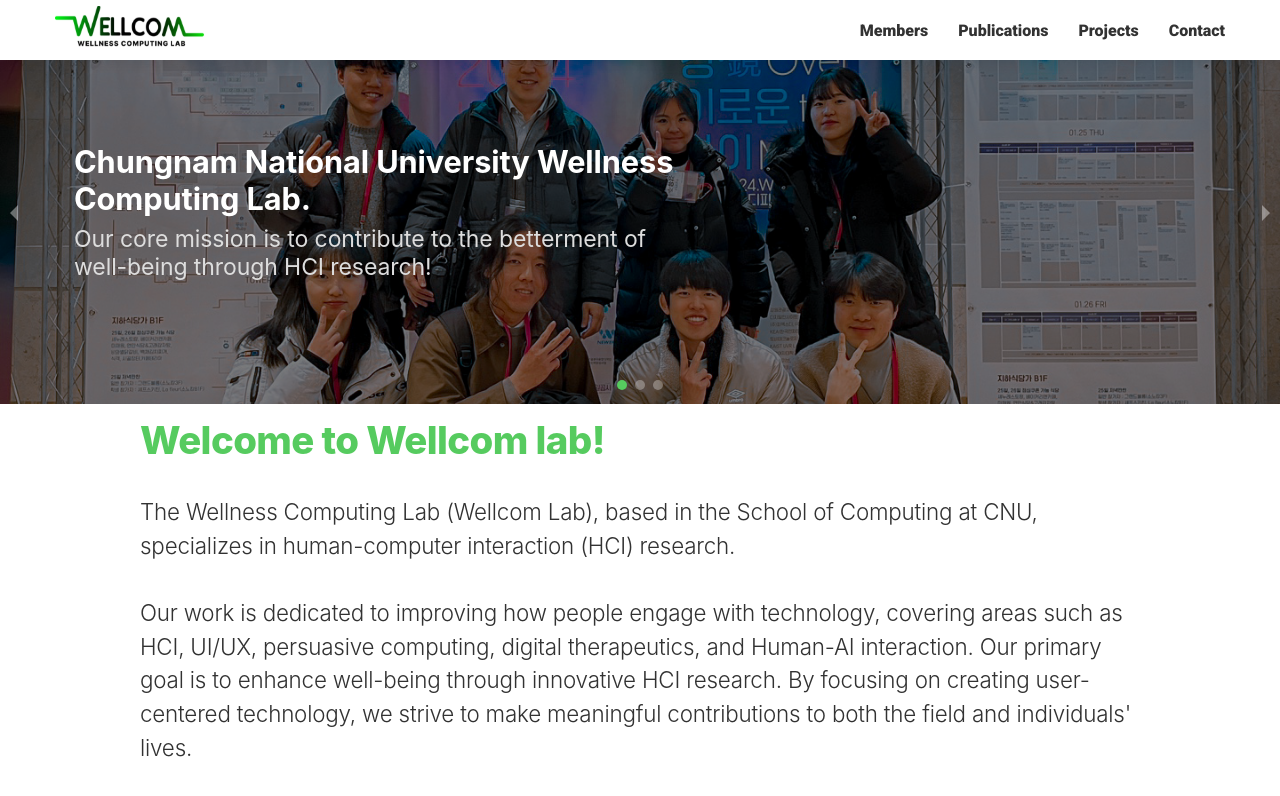
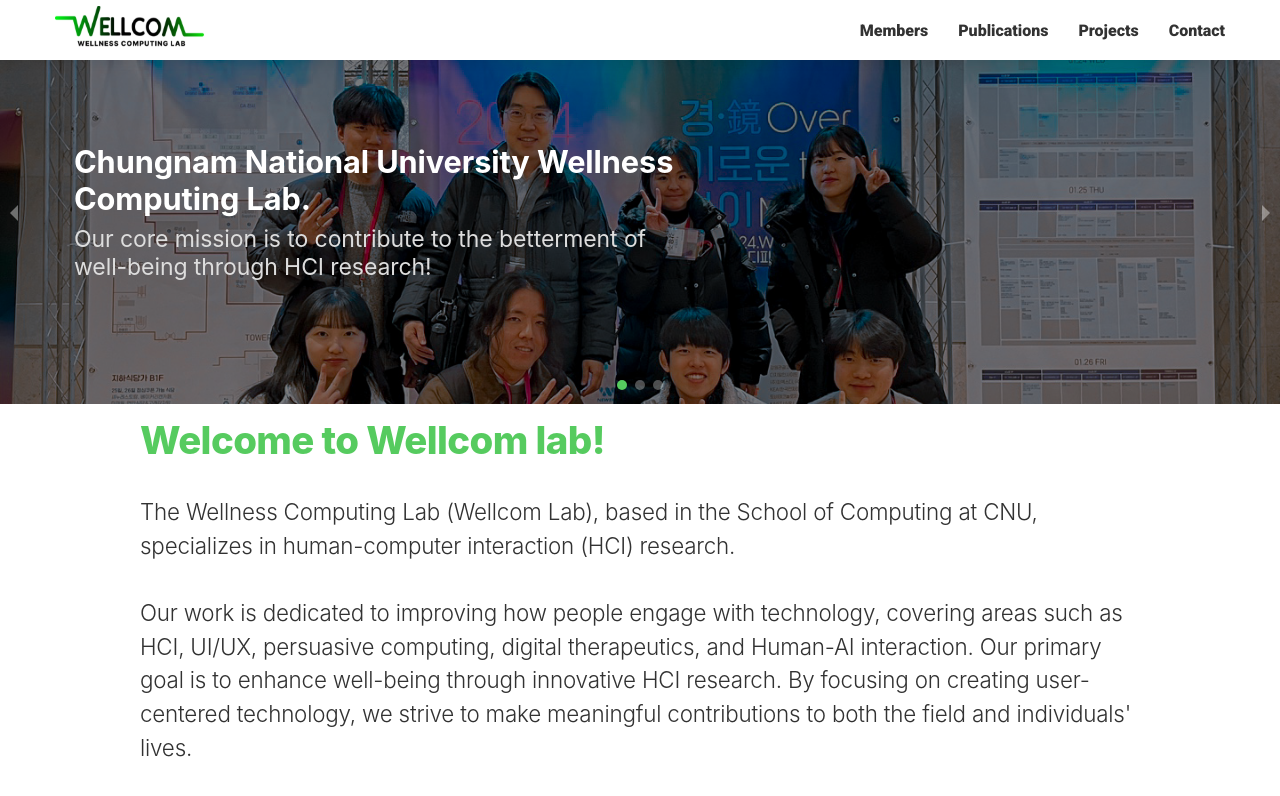
Before and after one commit to CNU-Wellness-Computing-Lab/Wellness-Computing-Lab-Homepage, a React (Create React App) app in the folder wellcomlab-refactor/: page / in a window 1280 px wide. Shown: the top 796 px of the page. Built offline with nearby package versions, Linux system fonts and the light colour scheme; no server answers; the database is empty; what hex-to-rgba would draw is missing.

Commit message:
bugfix(Homepage): Add Carousel image object position option

```diff
--- a/wellcomlab-refactor/src/components/CarouselComponent.js
+++ b/wellcomlab-refactor/src/components/CarouselComponent.js
@@ -25,6 +25,7 @@ const CarouselContainer = styled.div`
 const CarouselImage = styled.img`
   height: 48vh;
   object-fit: cover;
+  object-position: ${({ position }) => position || 'center center'};
 `;
 
 const Overlay = styled.div`
@@ -77,7 +78,7 @@ const CarouselComponent = ({ images }) => {
       <Carousel showThumbs={false} showStatus={false} infiniteLoop useKeyboardArrows>
         {images.map((image, index) => (
           <div key={index}>
-            <CarouselImage src={image.src} alt={`Slide ${index + 1}`} />
+            <CarouselImage src={image.src} alt={`Slide ${index + 1}`} position={image.position} />
             <Overlay />
             {image.text && (
               <SlideText>
--- a/wellcomlab-refactor/src/components/IntroducePage.js
+++ b/wellcomlab-refactor/src/components/IntroducePage.js
@@ -80,6 +80,7 @@ function IntroducePage() {
         title: 'Chungnam National University Wellness Computing Lab.',
         description: 'Our core mission is to contribute to the betterment of well-being through HCI research!',
       },
+      position: '50% 40%',
     },
     {
       src: Side2,
@@ -87,6 +88,7 @@ function IntroducePage() {
         title: 'Human-Computer Interaction',
         description: 'Centered around Human-Computer Interaction (HCI), our research explores the realms of UI/UX, persuasive computing.',
       },
+      position: 'center 70%'
     },
     {
       src: Side3,
@@ -94,6 +96,7 @@ function IntroducePage() {
         title: 'Digital Healthcare Research',
         description: 'With a focus on digital healthcare, we contribute to the advancement of human health and happiness.',
       },
+      position: '50% 20%'
     },
   ];
 
```
